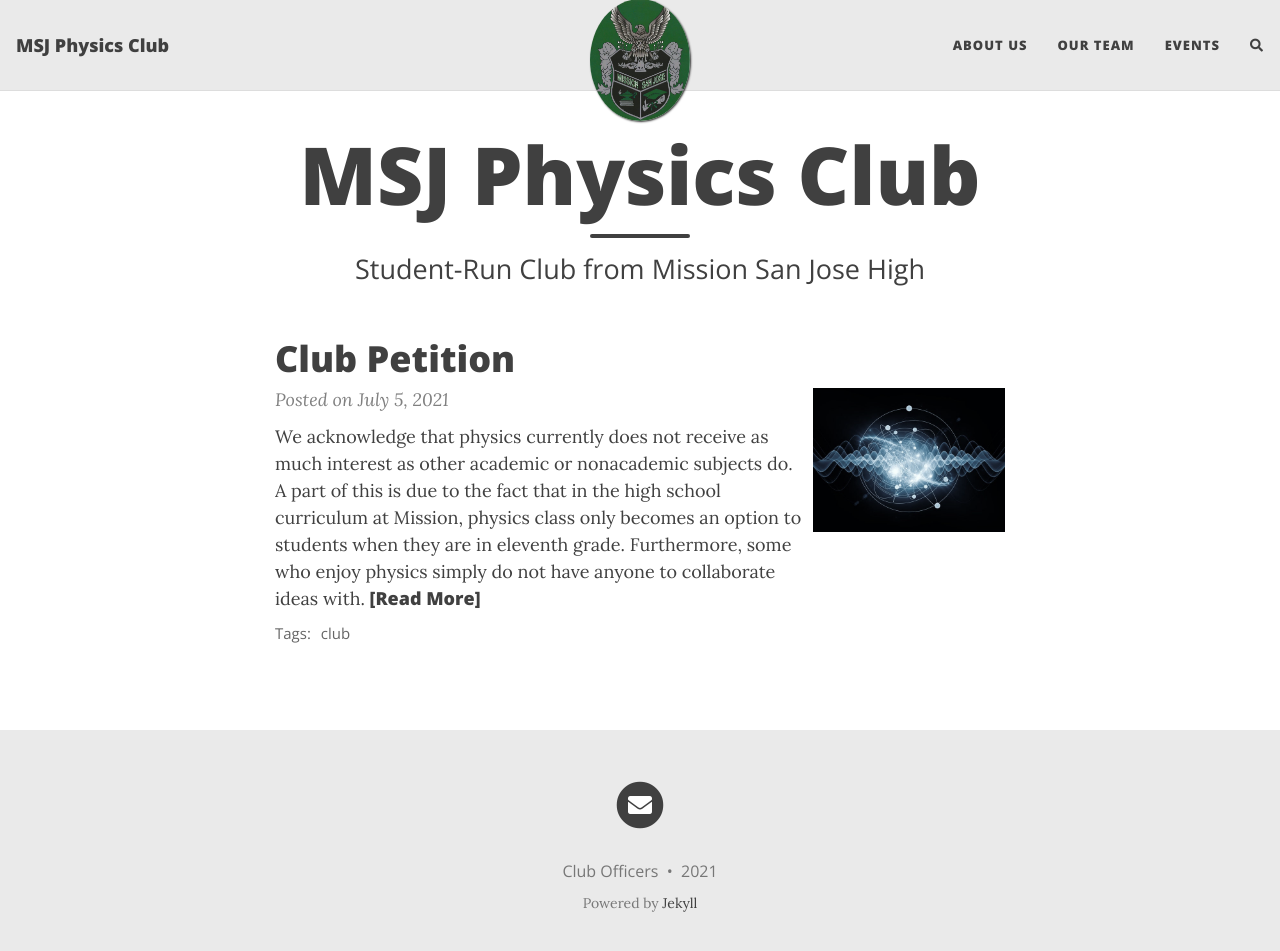
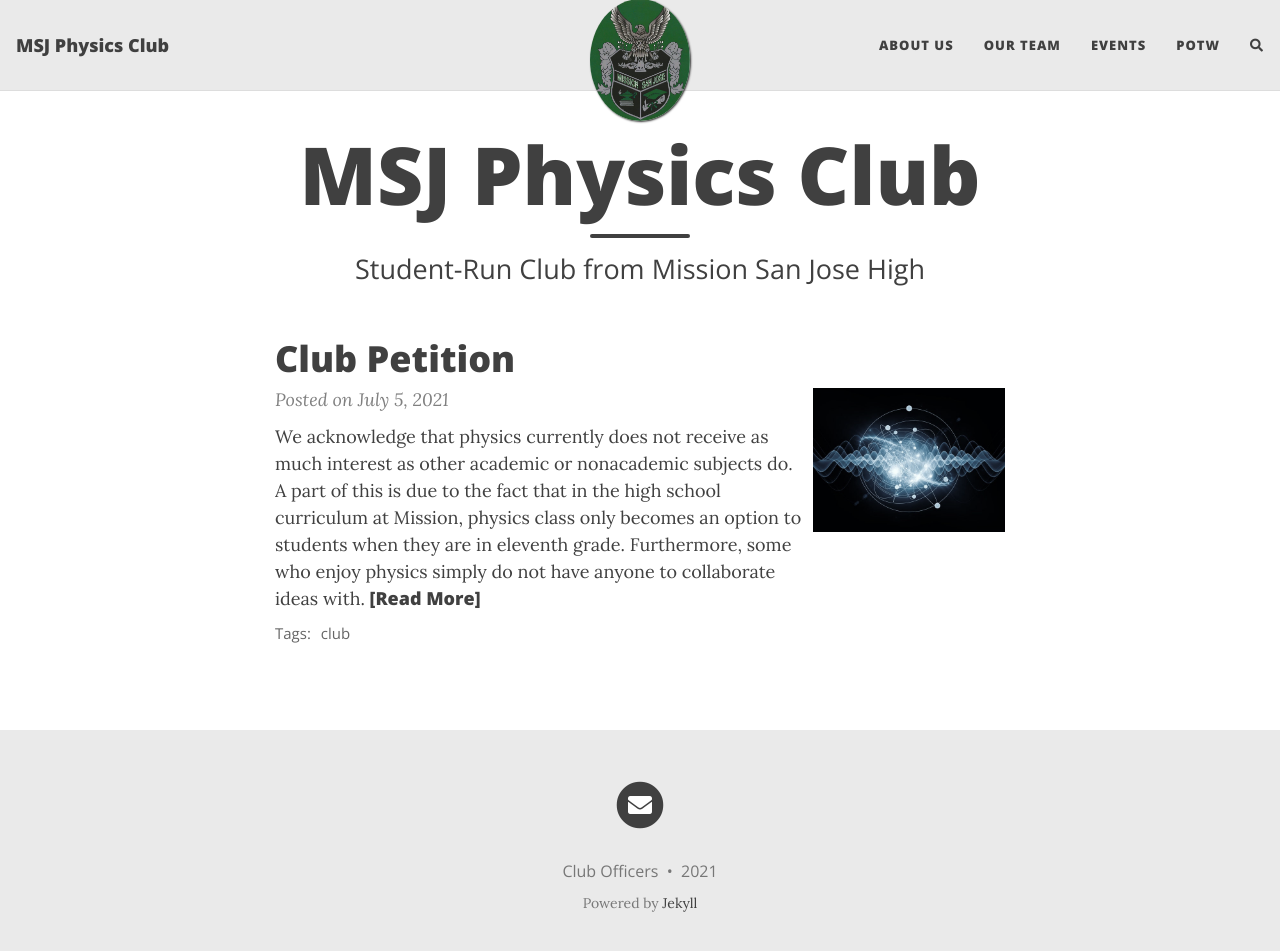
Before and after one commit to MSJPhysicsClub/MSJPhysicsClub.github.io, a Jekyll site: the page built from index.html, in a window 1280 px wide and 964 px high. Shown: the top 951 px of the window. Built offline with Jekyll 4.4.1, drawn with Linux system fonts in a browser that asks for light colours; nearby versions of some CDN libraries; the list of posts is cut into pages by our own code; comment, search, counter and statistics services are not loaded.

Commit message:
Update _config.yml

```diff
--- a/_config.yml
+++ b/_config.yml
@@ -17,6 +17,7 @@ navbar-links:
   About Us: "aboutus"
   Our Team: "ourteam"
   Events: "events"
+  POTW: "potw"
 
 # --- Logo --- #
 
```
